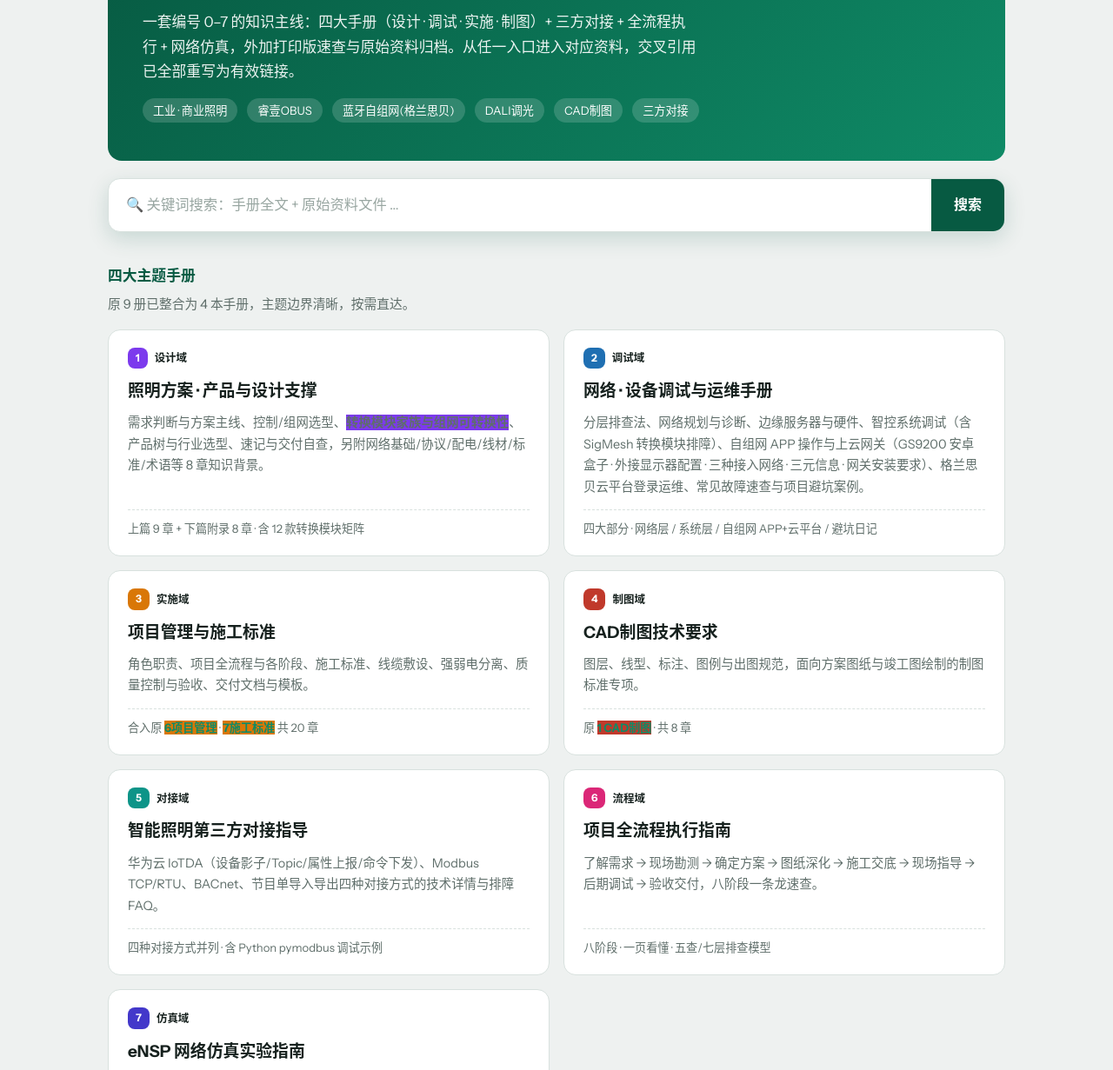
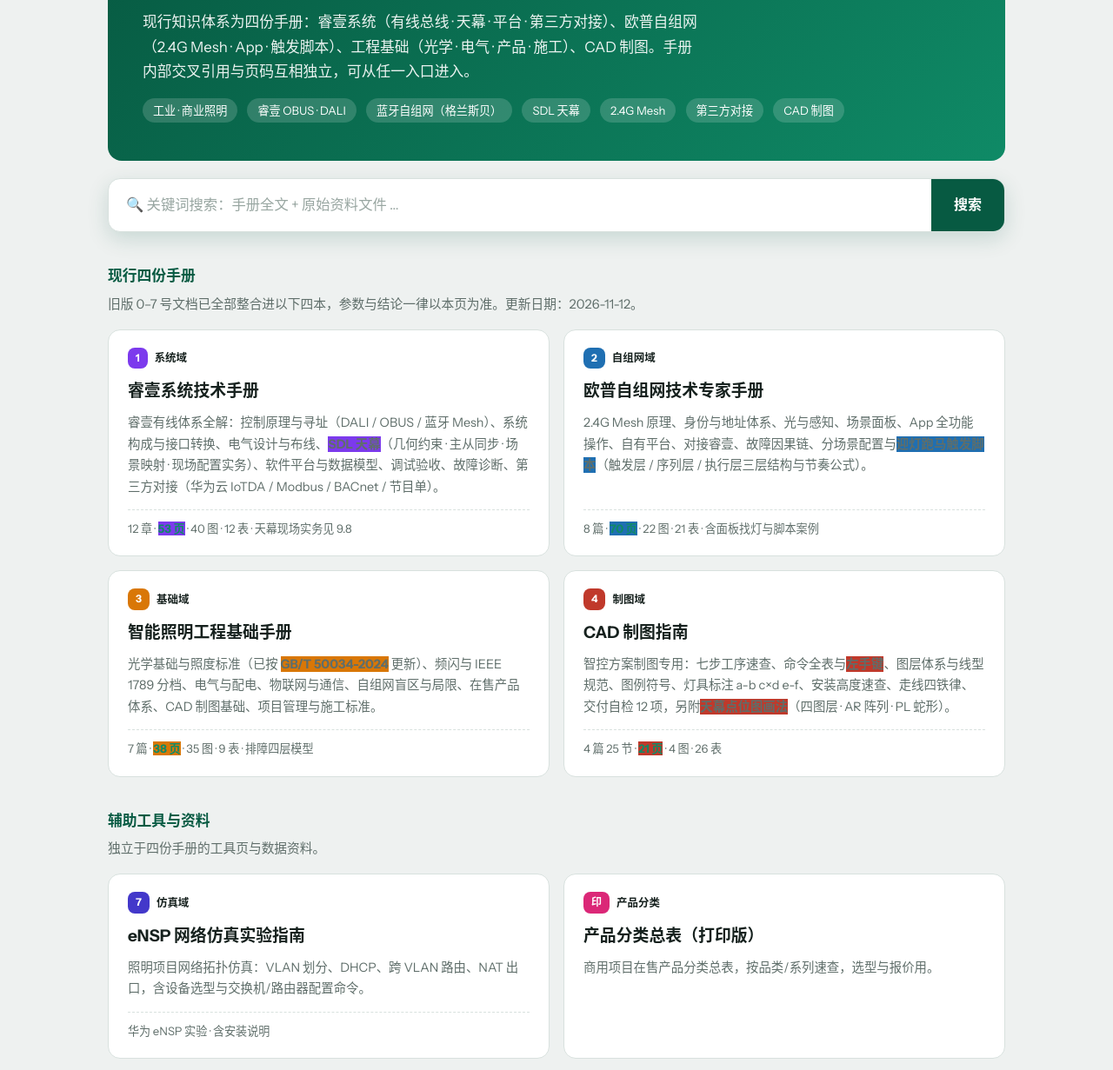
Before and after one commit to ducodeing/ilighting-docs, a plain HTML site: page 0-技术方案总索引.html in a window 1280 px wide. Shown: the part 125-1356 px from the top of the page at 87% size. Drawn offline with Linux system fonts and the light colour scheme.

Commit message:
更新: 0-技术方案总索引.html（替换过时内容，2026-11-17 全面改版）

```diff
--- a/0-技术方案总索引.html
+++ b/0-技术方案总索引.html
@@ -38,14 +38,15 @@ body{margin:0;background:var(--bg);color:var(--text);font-family:'Instrument San
 <div class="wrap">
   <div class="hero">
     <h1>伊尔莱德照明技术方案 · 总索引</h1>
-    <p>一套编号 0–7 的知识主线：四大手册（设计 · 调试 · 实施 · 制图）+ 三方对接 + 全流程执行 + 网络仿真，外加打印版速查与原始资料归档。从任一入口进入对应资料，交叉引用已全部重写为有效链接。</p>
+    <p>现行知识体系为四份手册：睿壹系统（有线总线 · 天幕 · 平台 · 第三方对接）、欧普自组网（2.4G Mesh · App · 触发脚本）、工程基础（光学 · 电气 · 产品 · 施工）、CAD 制图。手册内部交叉引用与页码互相独立，可从任一入口进入。</p>
     <div class="div"></div>
     <span class="chip">工业 · 商业照明</span>
-    <span class="chip">睿壹OBUS</span>
-    <span class="chip">蓝牙自组网(格兰思贝)</span>
-    <span class="chip">DALI调光</span>
-    <span class="chip">CAD制图</span>
-    <span class="chip">三方对接</span>
+    <span class="chip">睿壹 OBUS · DALI</span>
+    <span class="chip">蓝牙自组网（格兰斯贝）</span>
+    <span class="chip">SDL 天幕</span>
+    <span class="chip">2.4G Mesh</span>
+    <span class="chip">第三方对接</span>
+    <span class="chip">CAD 制图</span>
   </div>
 
   <div style="margin-top:20px">
@@ -55,62 +56,45 @@ body{margin:0;background:var(--bg);color:var(--text);font-family:'Instrument San
     </a>
   </div>
 
-  <div class="section-title">四大主题手册</div>
-  <div class="section-desc">原 9 册已整合为 4 本手册，主题边界清晰，按需直达。</div>
+  <div class="section-title">现行四份手册</div>
+  <div class="section-desc">旧版 0–7 号文档已全部整合进以下四本，参数与结论一律以本页为准。更新日期：2026-11-12。</div>
   <div class="grid">
-    <a class="card b1" href="1-照明方案与产品设计.html">
-      <div class="num"><b>1</b>设计域</div>
-      <h3>照明方案 · 产品与设计支撑</h3>
-      <p>需求判断与方案主线、控制/组网选型、<b>转换模块家族与组网可转换性</b>、产品树与行业选型、速记与交付自查，另附网络基础/协议/配电/线材/标准/术语等 8 章知识背景。</p>
-      <div class="abs">上篇 9 章 + 下篇附录 8 章 · 含 12 款转换模块矩阵</div>
+    <a class="card b1" href="睿壹系统技术手册.html">
+      <div class="num"><b>1</b>系统域</div>
+      <h3>睿壹系统技术手册</h3>
+      <p>睿壹有线体系全解：控制原理与寻址（DALI / OBUS / 蓝牙 Mesh）、系统构成与接口转换、电气设计与布线、<b>SDL 天幕</b>（几何约束 · 主从同步 · 场景映射 · 现场配置实务）、软件平台与数据模型、调试验收、故障诊断、第三方对接（华为云 IoTDA / Modbus / BACnet / 节目单）。</p>
+      <div class="abs">12 章 · <b>53 页</b> · 40 图 · 12 表 · 天幕现场实务见 9.8</div>
     </a>
-    <a class="card b2" href="2-网络调试与运维手册.html">
-      <div class="num"><b>2</b>调试域</div>
-      <h3>网络 · 设备调试与运维手册</h3>
-      <p>分层排查法、网络规划与诊断、边缘服务器与硬件、智控系统调试（含 SigMesh 转换模块排障）、自组网 APP 操作与上云网关（GS9200 安卓盒子 · 外接显示器配置 · 三种接入网络 · 三元信息 · 网关安装要求）、格兰思贝云平台登录运维、常见故障速查与项目避坑案例。</p>
-      <div class="abs">四大部分 · 网络层 / 系统层 / 自组网 APP+云平台 / 避坑日记</div>
+    <a class="card b2" href="欧普自组网技术专家手册.html">
+      <div class="num"><b>2</b>自组网域</div>
+      <h3>欧普自组网技术专家手册</h3>
+      <p>2.4G Mesh 原理、身份与地址体系、光与感知、场景面板、App 全功能操作、自有平台、对接睿壹、故障因果链、分场景配置与<b>迎灯跑马触发脚本</b>（触发层 / 序列层 / 执行层三层结构与节奏公式）。</p>
+      <div class="abs">8 篇 · <b>70 页</b> · 22 图 · 21 表 · 含面板找灯与脚本案例</div>
     </a>
-    <a class="card b3" href="3-项目管理与施工标准.html">
-      <div class="num"><b>3</b>实施域</div>
-      <h3>项目管理与施工标准</h3>
-      <p>角色职责、项目全流程与各阶段、施工标准、线缆敷设、强弱电分离、质量控制与验收、交付文档与模板。</p>
-      <div class="abs">合入原 <b>6项目管理</b> · <b>7施工标准</b> 共 20 章</div>
+    <a class="card b3" href="智能照明工程基础手册.html">
+      <div class="num"><b>3</b>基础域</div>
+      <h3>智能照明工程基础手册</h3>
+      <p>光学基础与照度标准（已按 <b>GB/T 50034-2024</b> 更新）、频闪与 IEEE 1789 分档、电气与配电、物联网与通信、自组网盲区与局限、在售产品体系、CAD 制图基础、项目管理与施工标准。</p>
+      <div class="abs">7 篇 · <b>38 页</b> · 35 图 · 9 表 · 排障四层模型</div>
     </a>
-    <a class="card b4" href="4-CAD制图技术要求.html">
+    <a class="card b4" href="CAD制图指南.html">
       <div class="num"><b>4</b>制图域</div>
-      <h3>CAD制图技术要求</h3>
-      <p>图层、线型、标注、图例与出图规范，面向方案图纸与竣工图绘制的制图标准专项。</p>
-      <div class="abs">原 <b>1 CAD制图</b> · 共 8 章</div>
+      <h3>CAD 制图指南</h3>
+      <p>智控方案制图专用：七步工序速查、命令全表与<b>左手键</b>、图层体系与线型规范、图例符号、灯具标注 a-b c×d e-f、安装高度速查、走线四铁律、交付自检 12 项，另附<b>天幕点位图画法</b>（四图层 · AR 阵列 · PL 蛇形）。</p>
+      <div class="abs">4 篇 25 节 · <b>21 页</b> · 4 图 · 26 表</div>
     </a>
-    <a class="card b5" href="伊尔莱德智能照明第三方对接指导.html">
-      <div class="num"><b>5</b>对接域</div>
-      <h3>智能照明第三方对接指导</h3>
-      <p>华为云 IoTDA（设备影子/Topic/属性上报/命令下发）、Modbus TCP/RTU、BACnet、节目单导入导出四种对接方式的技术详情与排障 FAQ。</p>
-      <div class="abs">四种对接方式并列 · 含 Python pymodbus 调试示例</div>
-    </a>
-    <a class="card b6" href="项目全流程执行指南.html">
-      <div class="num"><b>6</b>流程域</div>
-      <h3>项目全流程执行指南</h3>
-      <p>了解需求 → 现场勘测 → 确定方案 → 图纸深化 → 施工交底 → 现场指导 → 后期调试 → 验收交付，八阶段一条龙速查。</p>
-      <div class="abs">八阶段 · 一页看懂 · 五查/七层排查模型</div>
-    </a>
+  </div>
+
+  <div class="section-title">辅助工具与资料</div>
+  <div class="section-desc">独立于四份手册的工具页与数据资料。</div>
+  <div class="grid">
     <a class="card b7" href="eNSP模拟实验指南.html">
       <div class="num"><b>7</b>仿真域</div>
       <h3>eNSP 网络仿真实验指南</h3>
       <p>照明项目网络拓扑仿真：VLAN 划分、DHCP、跨 VLAN 路由、NAT 出口，含设备选型与交换机/路由器配置命令。</p>
       <div class="abs">华为 eNSP 实验 · 含安装说明</div>
     </a>
-  </div>
-
-  <div class="section-title">打印版速查</div>
-  <div class="section-desc">现场技术交底直接打印使用的精简材料。</div>
-  <div class="grid">
-    <a class="card b6" href="打印版速查/技术交底速查手册-打印版.html">
-      <div class="num"><b>印</b>技术交底</div>
-      <h3>技术交底速查手册（打印版）</h3>
-      <p>施工与调试一线常用的速查条目浓缩版，便于打印带走、现场核对。</p>
-    </a>
-    <a class="card b1" href="打印版速查/产品分类总表-打印版.html">
+    <a class="card b6" href="打印版速查/产品分类总表-打印版.html">
       <div class="num"><b>印</b>产品分类</div>
       <h3>产品分类总表（打印版）</h3>
       <p>商用项目在售产品分类总表，按品类/系列速查，选型与报价用。</p>
@@ -135,10 +119,10 @@ body{margin:0;background:var(--bg);color:var(--text);font-family:'Instrument San
 
   <div class="section-title">推荐阅读路径</div>
   <div class="note">
-    <b>完整项目主线：</b>接项目 → <a href="1-照明方案与产品设计.html" style="color:var(--brand)">1 设计手册</a> 判断需求与选型 → <a href="3-项目管理与施工标准.html" style="color:var(--brand)">3 实施手册</a> 走流程与施工 → <a href="2-网络调试与运维手册.html" style="color:var(--brand)">2 调试手册</a> 现场调试验收。制图单独进 <a href="4-CAD制图技术要求.html" style="color:var(--brand)">4 制图手册</a>。
+    <b>完整项目主线：</b>接项目 → <a href="智能照明工程基础手册.html" style="color:var(--brand)">3 基础手册</a> 定产品与施工标准 → <a href="CAD制图指南.html" style="color:var(--brand)">4 CAD 指南</a> 深化图纸 → 按系统归属进 <a href="睿壹系统技术手册.html" style="color:var(--brand)">1 睿壹手册</a>（有线/DALI/天幕）或 <a href="欧普自组网技术专家手册.html" style="color:var(--brand)">2 自组网手册</a>（Mesh/面板/脚本）配置调试 → 验收交付。第三方对接（Modbus / BACnet / 华为云）在 1 号手册第 7.7 节。
   </div>
   <div class="note" style="background:#FBF6EC;border-color:#F0E4C8">
-    <b>高速排查：</b>现场灯不亮 / 连不上 / 面板控不了灯 → 直进 <a href="2-网络调试与运维手册.html" style="color:var(--brand);font-weight:600">2 调试手册</a> 的「常见故障速查表」章节，按现象查原因，避坑案例同域可检索。
+    <b>高速排查：</b>睿壹系故障 → <a href="睿壹系统技术手册.html" style="color:var(--brand);font-weight:600">1 号手册</a>第 12 章故障诊断；自组网系故障 → <a href="欧普自组网技术专家手册.html" style="color:var(--brand);font-weight:600">2 号手册</a>故障因果链；天幕显示异常 → 1 号手册第 9 章（故障三类分流 + 9.8 现场配置实务）。也可直接用顶部<a href="搜索.html" style="color:var(--brand)">全站搜索</a>按现象关键词查。
   </div>
 </div>
 </body>
```
